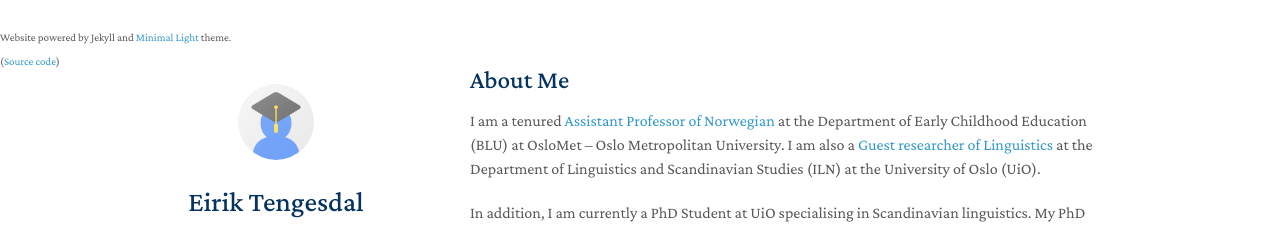
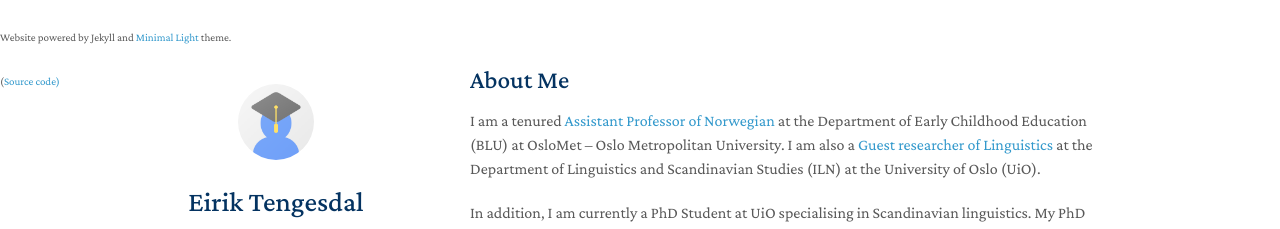
Before and after one commit to EirikTengesdal/eiriktengesdal.no-old, a Jekyll site: the page built from index.md, in a window 1280 px wide and 1103 px high. Shown: the top 229 px of the window. Built offline with Jekyll 4.4.1, drawn with Linux system fonts in a browser that asks for light colours; nearby versions of some CDN libraries; a style sheet for code colours, icons or effects is not loaded; our own code applies the rules of GitHub Pages for plain Markdown files.

Commit message:
Update homepage.html

```diff
--- a/_layouts/homepage.html
+++ b/_layouts/homepage.html
@@ -123,8 +123,8 @@
       <br>
 
       {% if site.enable_footnote %}
-      <p><small>Website powered by Jekyll and <a href="https://github.com/yaoyao-liu/minimal-light" target="_blank" rel="noopener">Minimal Light</a> theme.
-        <br>(<a href="https://github.com/EirikTengesdal/EirikTengesdal.github.io" target="_blank" rel="noopener">Source code</a>)</small></p>
+      <p><small>Website powered by Jekyll and <a href="https://github.com/yaoyao-liu/minimal-light" target="_blank" rel="noopener">Minimal Light</a> theme.</small></p>
+      <p><small>(<a href="https://github.com/EirikTengesdal/EirikTengesdal.github.io" target="_blank" rel="noopener">Source code)</small></p>
       {% endif %}
 
       </section>
```
